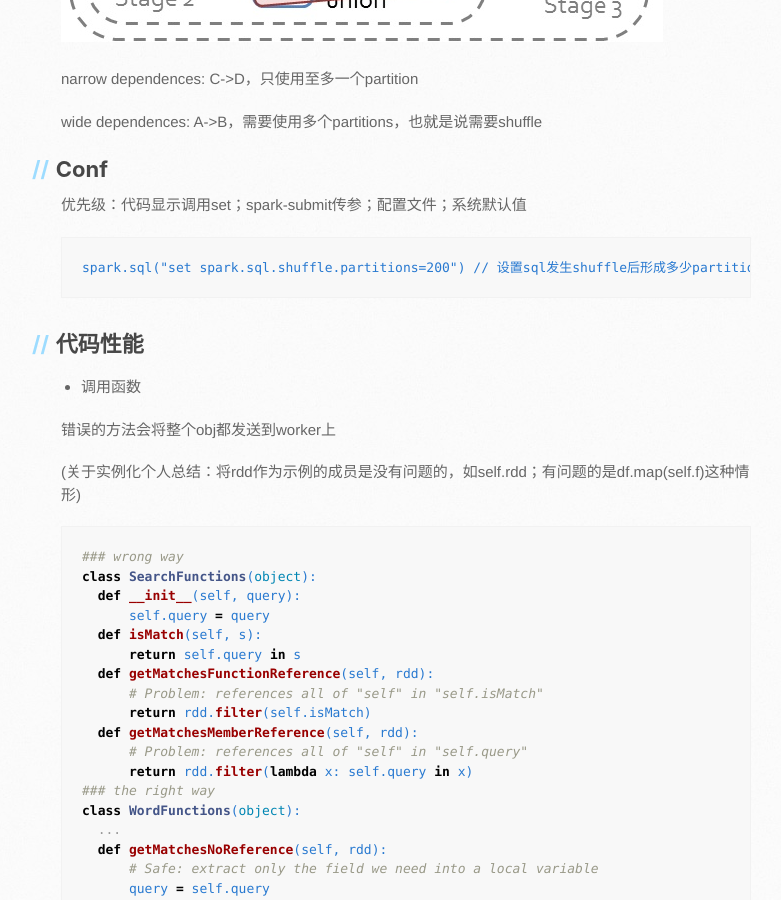
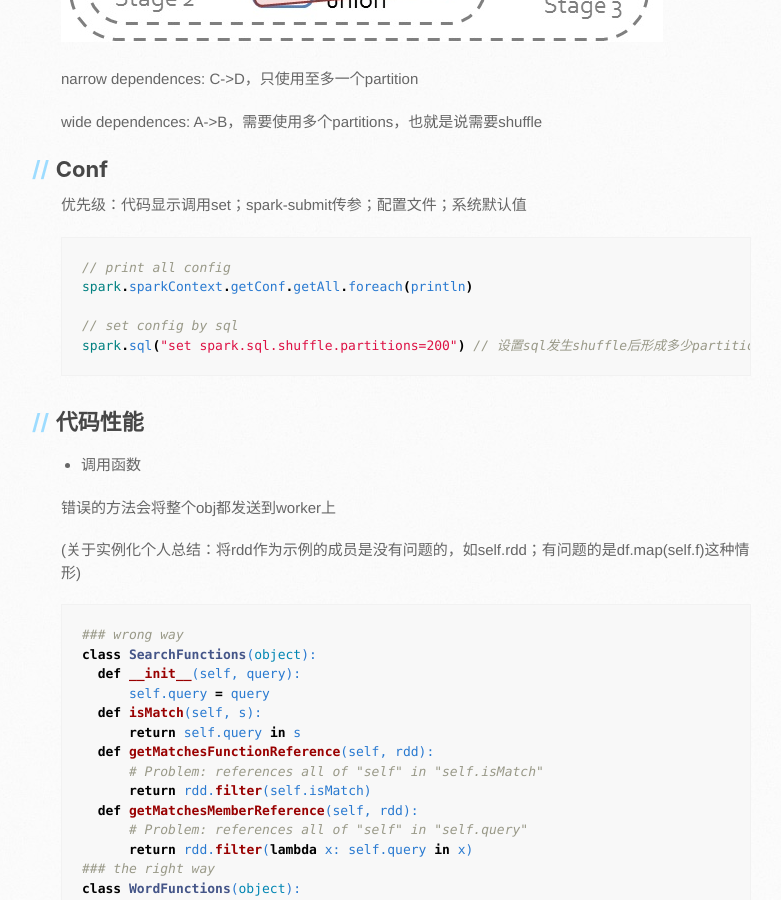
Before and after one commit to hahadsg/hahadsg.github.io, a Jekyll site: the page built from bigdata/spark.md, in a window 1280 px wide and 900 px high, scrolled down 1295 px. Shown: the whole window, without its empty margins (109-890 px from the left). Built offline with Jekyll 4.4.1, drawn with Linux system fonts in a browser that asks for light colours; our own code applies the rules of GitHub Pages for plain Markdown files; the repository's description, which GitHub fills in, is left out.

Commit message:
update spark

````diff
--- a/bigdata/spark.md
+++ b/bigdata/spark.md
@@ -30,7 +30,11 @@ wide dependences: A->B，需要使用多个partitions，也就是说需要shuffl
 
 优先级：代码显示调用set；spark-submit传参；配置文件；系统默认值
 
-```
+```scala
+// print all config
+spark.sparkContext.getConf.getAll.foreach(println)
+
+// set config by sql
 spark.sql("set spark.sql.shuffle.partitions=200") // 设置sql发生shuffle后形成多少partitions
 ```
 
````
